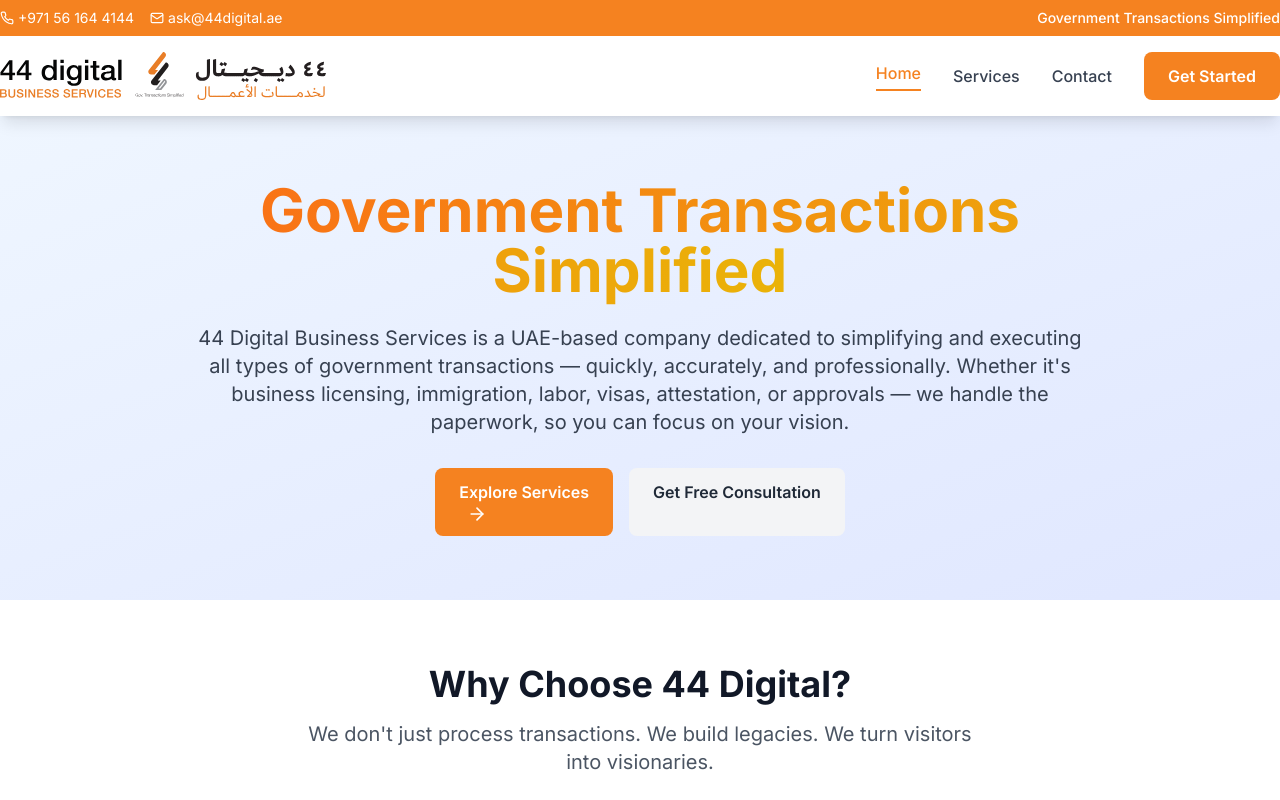
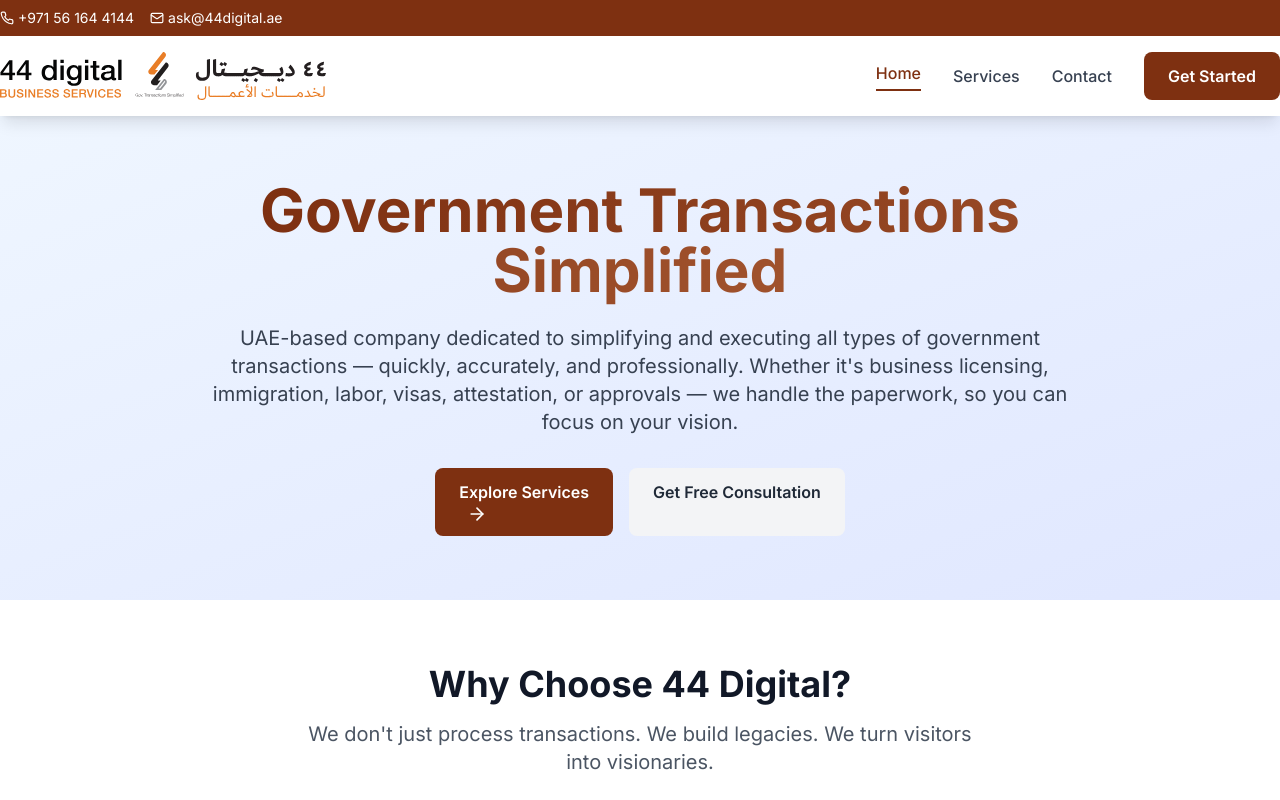
Before and after one commit to ppsaheed/44, a React (Vite) app: page /#/ in a window 1280 px wide. Shown: the top 800 px of the page. Built offline with nearby package versions, Linux system fonts and the light colour scheme.

Commit message:
Color changes and other updates

```diff
--- a/src/components/Navbar.jsx
+++ b/src/components/Navbar.jsx
@@ -32,9 +32,7 @@
                 <span>{companyInfo.email}</span>
               </div>
             </div>
-            <div className="hidden md:block">
-              <span className="font-medium">{companyInfo.motto}</span>
-            </div>
+
           </div>
         </div>
       </div>
--- a/src/data/services.js
+++ b/src/data/services.js
@@ -546,7 +546,7 @@
 export const companyInfo = {
   name: "44 Digital Business Services",
   motto: "Government Transactions Simplified",
-  description: "44 Digital Business Services is a UAE-based company dedicated to simplifying and executing all types of government transactions — quickly, accurately, and professionally. Whether it's business licensing, immigration, labor, visas, attestation, or approvals — we handle the paperwork, so you can focus on your vision.",
+  description: "UAE-based company dedicated to simplifying and executing all types of government transactions — quickly, accurately, and professionally. Whether it's business licensing, immigration, labor, visas, attestation, or approvals — we handle the paperwork, so you can focus on your vision.",
   address: "G21 The Market Mall DIP1 Dubai.",
   mobile: "+971 56 164 4144",
   landline: "+971 4 335 0776",
--- a/src/index.css
+++ b/src/index.css
@@ -38,7 +38,7 @@
   }
 
   .text-gradient {
-    @apply bg-gradient-to-r from-orange-500 to-yellow-500 bg-clip-text text-transparent;
+    @apply bg-gradient-to-r from-[#7E3011] to-[#A0522D] bg-clip-text text-transparent;
   }
 }
 
--- a/tailwind.config.js
+++ b/tailwind.config.js
@@ -11,7 +11,7 @@
         'uae-red': '#FF0000',
         'uae-green': '#00732F',
         'uae-black': '#000000',
-        'primary': '#F58220',
+        'primary': '#7E3011',
         'secondary': '#939598',
       },
       fontFamily: {
```
